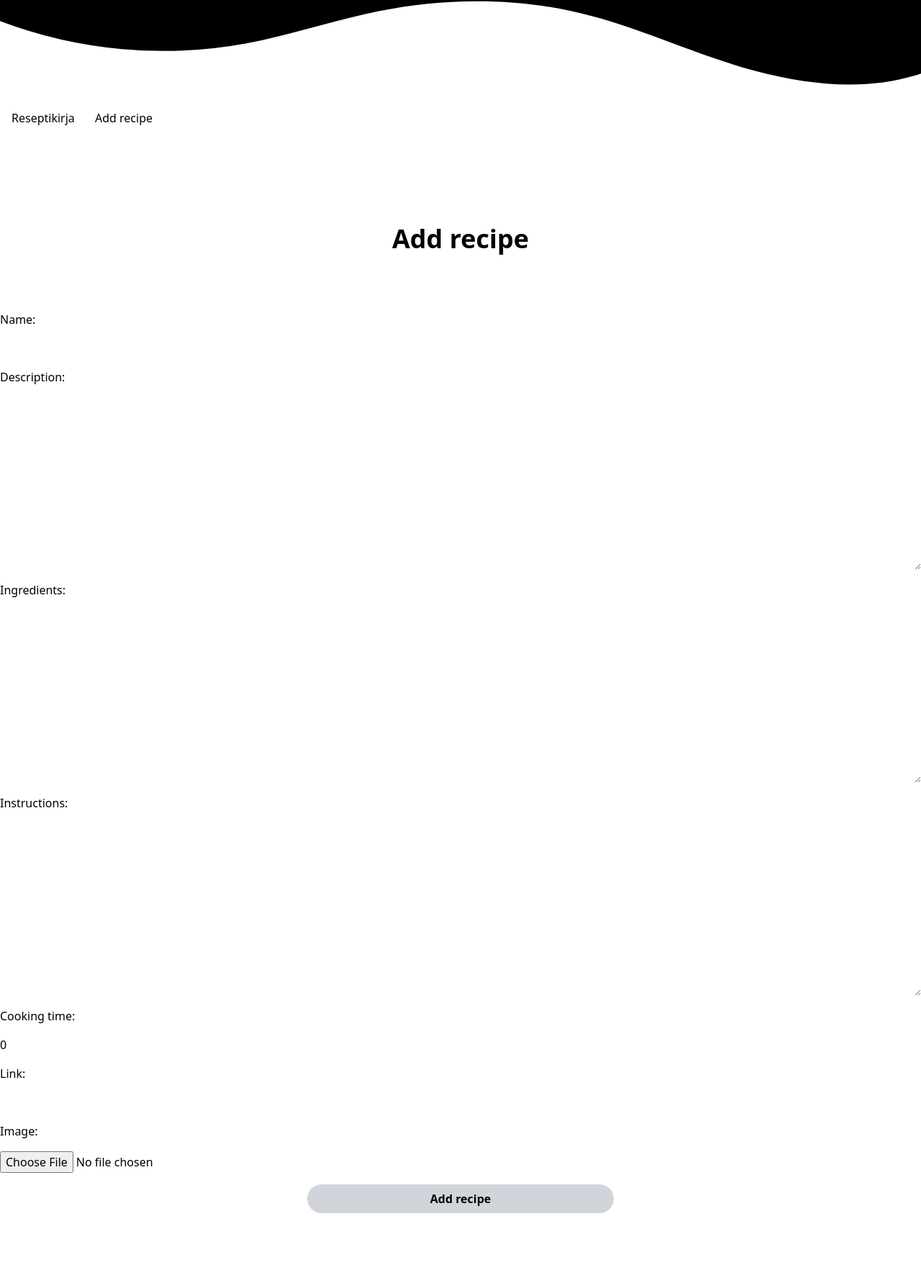
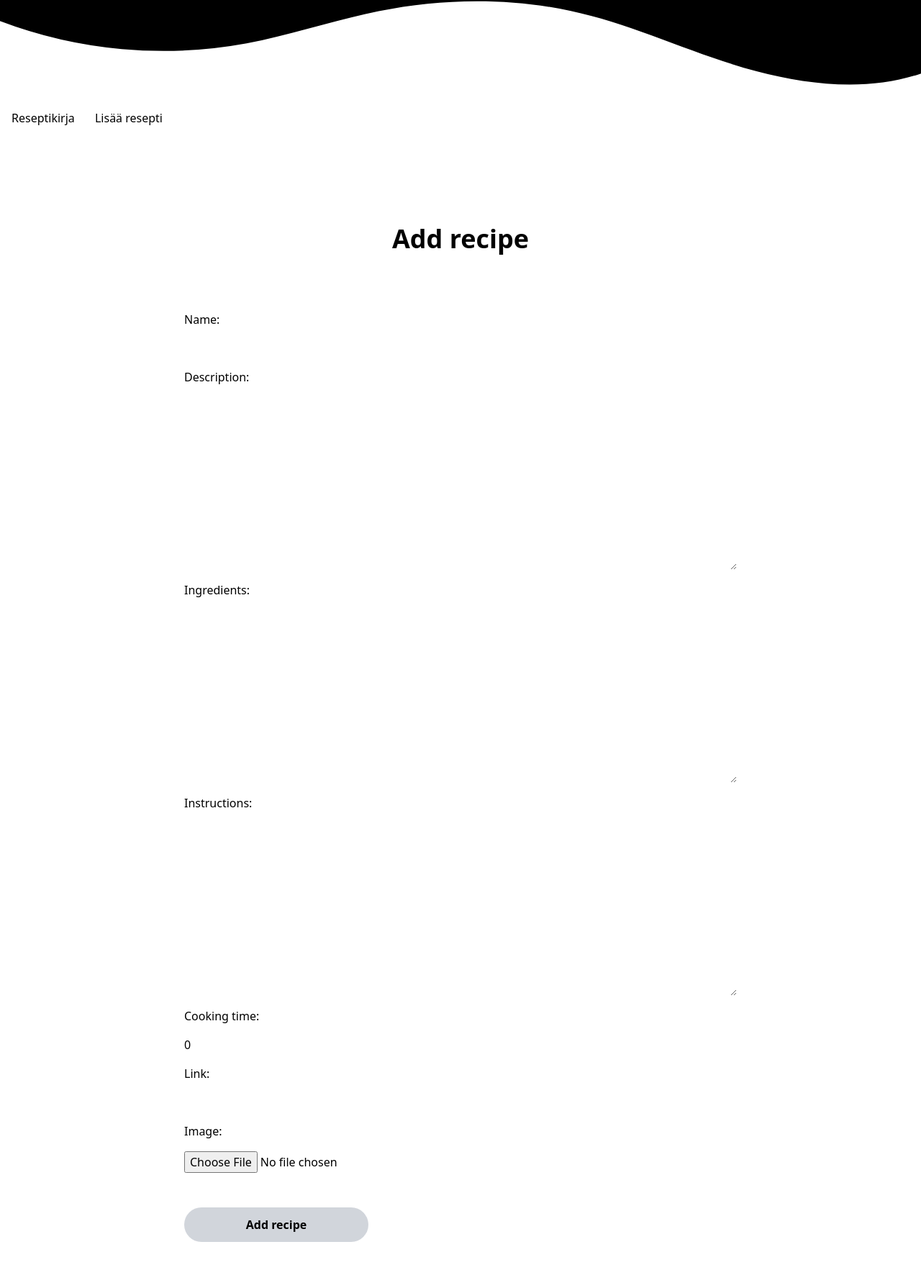
Before and after one commit to alexialeimu/django-recipe-app, a Django app: template templates/recipes/add_recipe.html in a window 1280 px wide. Shown: the whole page at 72% size. Before the commit the page ends 1686 px from the top, so only its background shows below. Run offline with Django 4.2, Linux system fonts and the light colour scheme; the template is opened without the code that fills it: values that come from a table or form of the project are taken from there, others are empty; some libraries are stand-ins or nearby versions; some web fonts are replaced.

Commit message:
edit add recipe url

```diff
--- a/recipes/urls.py
+++ b/recipes/urls.py
@@ -6,5 +6,5 @@ app_name = 'recipes'
 urlpatterns = [
 	path('', views.index, name='index'),
 	path('recipes/<int:recipe_id>/', views.recipe, name='recipe'),
-    path('recipes/add_recipe/', views.addRecipeView, name='add_recipe')
+    path('add_recipe/', views.addRecipeView, name='add_recipe')
 ]
--- a/templates/navigation.html
+++ b/templates/navigation.html
@@ -2,7 +2,7 @@
     <div class="container flex flex-row justify-between mx-auto py-6 px-4">
         <div class="space-x-6">
             <a href="{% url 'recipes:index' %}">Reseptikirja</a>
-            <a href="{% url 'recipes:add_recipe' %}">Add recipe</a>
+            <a href="{% url 'recipes:add_recipe' %}">Lisää resepti</a>
         </div>
     </div>
 </nav>
--- a/templates/recipes/add_recipe.html
+++ b/templates/recipes/add_recipe.html
@@ -5,12 +5,18 @@
 {% endblock title %}
 
 {% block section %}
+    <div class="max-w-screen-md mx-auto">
         <form method="POST"
               enctype="multipart/form-data"
               class="flex flex-col space-y-4">
             {% csrf_token %}
             {{ form }}
+            <div>
                 <button type="submit"
-                class="w-1/3 bg-gray-300 font-bold py-2 px-4 mx-auto rounded-full">Add recipe</button>
+                        class="w-1/3 bg-gray-300 hover:bg-gray-400 font-bold py-3 px-4 mt-8 rounded-full">
+                    Add recipe
+                </button>
+            </div>
         </form>
+    </div>
 {% endblock section %}
```
Lines whose indentation alone changed are shown as unchanged.
